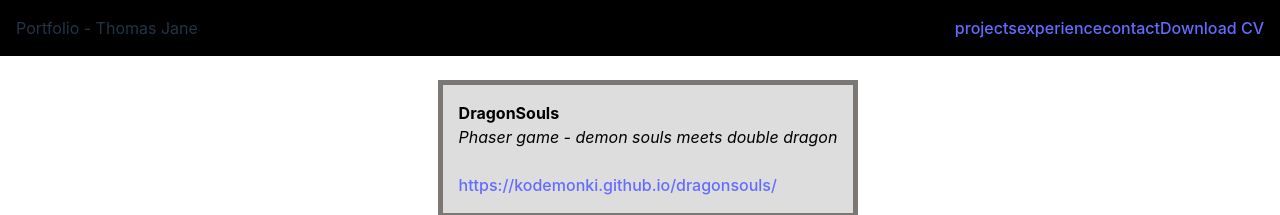
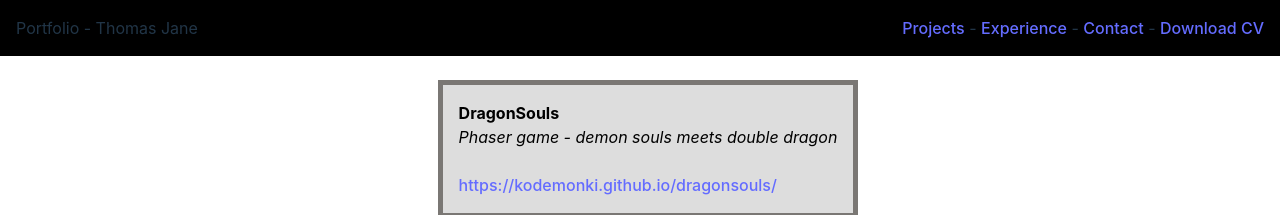
Before and after one commit to kodemonki/portfolio, a React (Vite) app: page / in a window 1280 px wide. Shown: the top 215 px of the page. Built offline with nearby package versions, Linux system fonts and the light colour scheme.

Commit message:
Update Header.tsx

```diff
--- a/src/components/Header.tsx
+++ b/src/components/Header.tsx
@@ -1,14 +1,13 @@
-import { Link} from "react-router-dom";
+import { Link } from "react-router-dom";
 
 const Header = () => {
-
   return (
     <div className="Header">
       <p className="Header__left">Portfolio - Thomas Jane</p>
       <p className="Header__right">
-        <Link to="/projects">projects</Link>
-        <Link to="/experience">experience</Link>
-        <Link to="/contact">contact</Link>
+        <Link to="/projects">Projects</Link>{' - '}
+        <Link to="/experience">Experience</Link>{' - '}
+        <Link to="/contact">Contact</Link>{' - '}
         <a href="/ThomasJaneCV_2024_july.pdf" download>
           Download&nbsp;CV
         </a>
```
